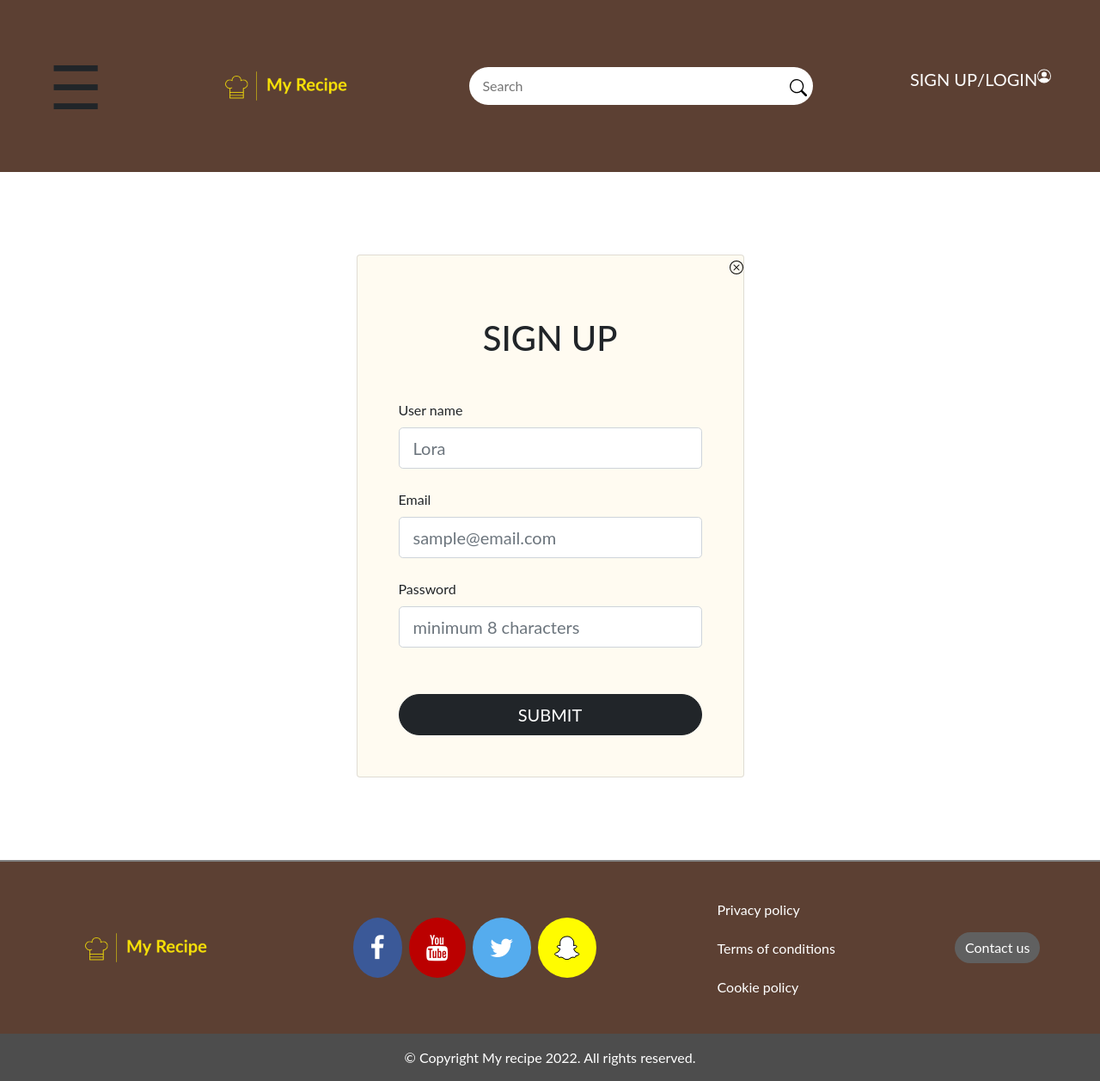
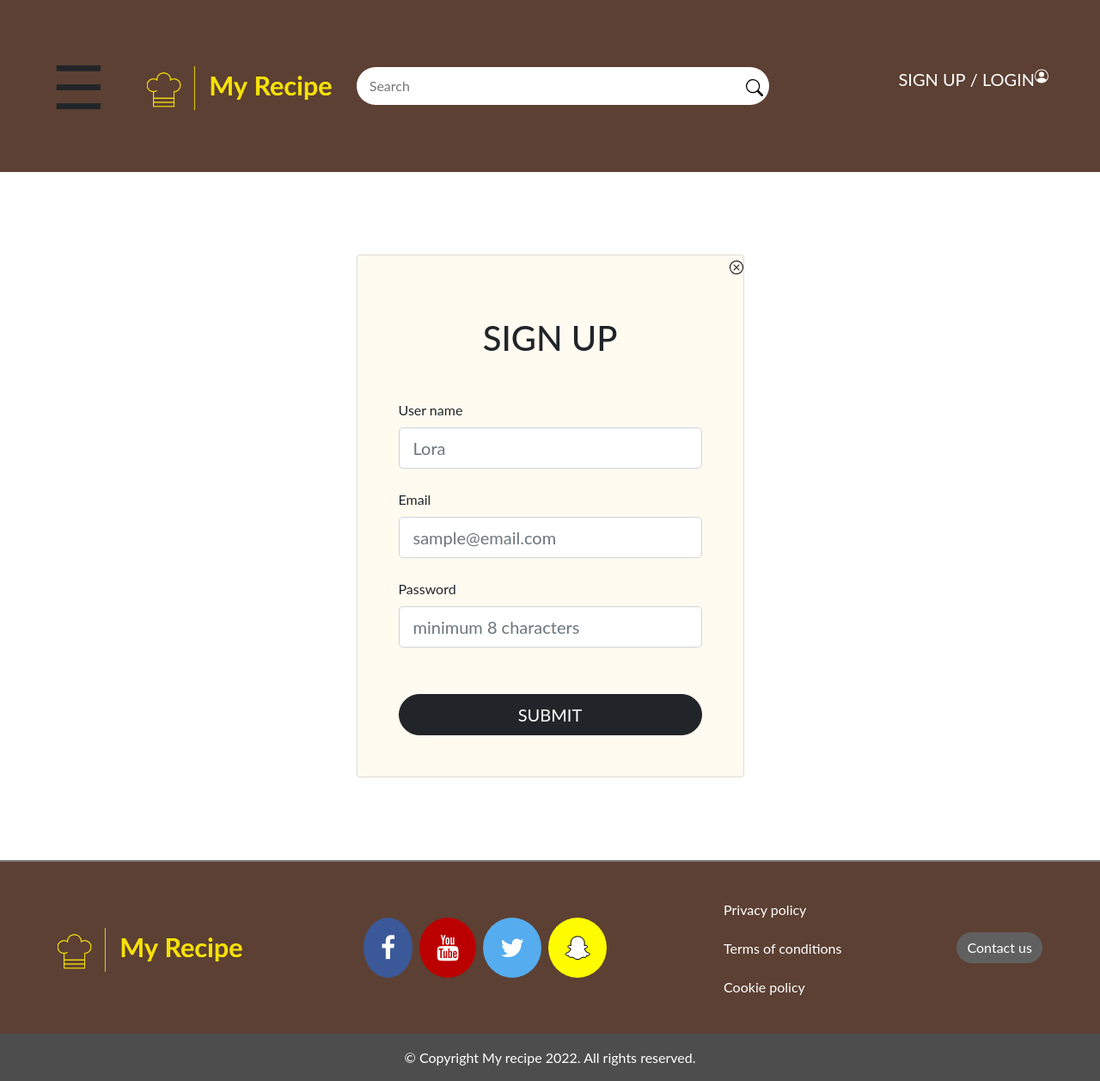
Before and after one commit to SherryTt/recipe-web, a PHP site: page /register.php in a window 1280 px wide. Shown: the whole page at 86% size. Run offline with PHP 8.4, Linux system fonts and the light colour scheme.

Commit message:
Fix nav layout

```diff
--- a/www/styles/styles.css
+++ b/www/styles/styles.css
@@ -12,24 +12,24 @@ body {
 
 /* navigation */
 
-.container-fluid-nav {
-    display: flex;
+.container_nav {
     background-color: #5C4033;
-    align-items: center;
-    justify-content: space-around;
 }
 
-.nav-left {
-    display: flex;
-}
 
 .logo {
-    max-width: 25%;
+    width: 220px;
+    height: 200px;
+    overflow: hidden;
+    position:relative;
 }
 
 .logo img {
-    width: 200px;
-    height: 200px;
+    width: 305px;
+    height: auto;
+    position:absolute;
+    top: -50px;
+    left:-45px;
 }
 
 .sidenav {
@@ -75,13 +75,10 @@ body {
     }
 }
 
-.all {
-    align-items: center;
-}
 
 .nav-item1 {
-    display: flex;
     font-size: 20px;
+    white-space: break-spaces
 }
 
 .item {
@@ -102,12 +99,11 @@ body {
 }
 
 .form {
-    display: flex;
     flex-direction: row;
 }
 
 .search-field {
-    width: 400px;
+    width: 60vh;
     padding: 10px 35px 10px 15px;
     border: none;
     border-radius: 100px;
--- a/www/templates/partials/navigation.twig
+++ b/www/templates/partials/navigation.twig
@@ -1,10 +1,11 @@
 <!--Main-Nav-->
 
   <!--<nav class="navbar navbar-light bg-brown">-->
-  <div class="container-fluid-nav">
-
+  <div class="container-fluid container_nav">
+    <div class="row align-items-center justify-content-start">
+    <div class="col d-flex align-items-center">
     <!-- humberger menu with side nav -->
-      <div id="mySidenav" class="sidenav">
+      <div id="mySidenav" class="sidenav ms-5">
         <a href="javascript:void(0)" class="closebtn" onclick="closeNav()">&times;</a>
         <a href="#">Popular Menu</a>
         <a href="#">Top Rated</a>
@@ -15,29 +16,31 @@
 
       </div>
 
-        <span style="font-size:70px;cursor:pointer" onclick="openNav()">&#9776;</span>
+        <span class="ms-5" style="font-size:70px;cursor:pointer" onclick="openNav()">&#9776;</span>
 
 
     <!-- logo -->
-    <div class="logo">
+    <div class="logo ms-5">
       <a href="../../index.php">
-      <img src="../templates/images/logo.png"  alt=""></a>
+      <img src="../templates/images/logo.png" alt=""></a>
+    </div>
     </div>
 
-
-
+    <div class="col">
     <!-- search bar/login -->
     <div class="search1">
-      <form action="/" method="GET" class="form">
+      <form action="/" method="GET" class="form d-flex">
         <input type="search" placeholder="Search" class="search-field" />
         <button type="submit" class="search-button">
         <img src="../templates/images/search.svg">
         </button>
       </form>
     </div>
+    </div>
 
+    <div class="col">
     <!-- login/signup -->
-    <div class="nav-item1">
+    <div class="nav-item1 d-flex justify-content-end me-5">
       <a class="item" id="signup" href="../../register.php">SIGN UP</a>
       <p class="item"> / </p>
       <a class="item" id="login" href="../../login.php">LOGIN</a>
@@ -46,5 +49,8 @@
       <path fill-rule="evenodd" d="M0 8a8 8 0 1 1 16 0A8 8 0 0 1 0 8zm8-7a7 7 0 0 0-5.468 11.37C3.242 11.226 4.805 10 8 10s4.757 1.225 5.468 2.37A7 7 0 0 0 8 1z"/>
       </svg>
     </div>
+    </div>
+
+    </div>
 
   </div>
```
